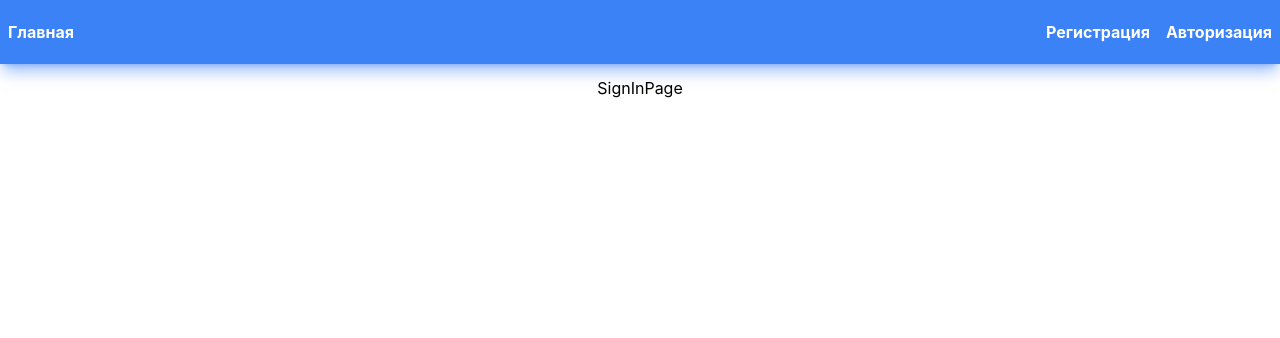
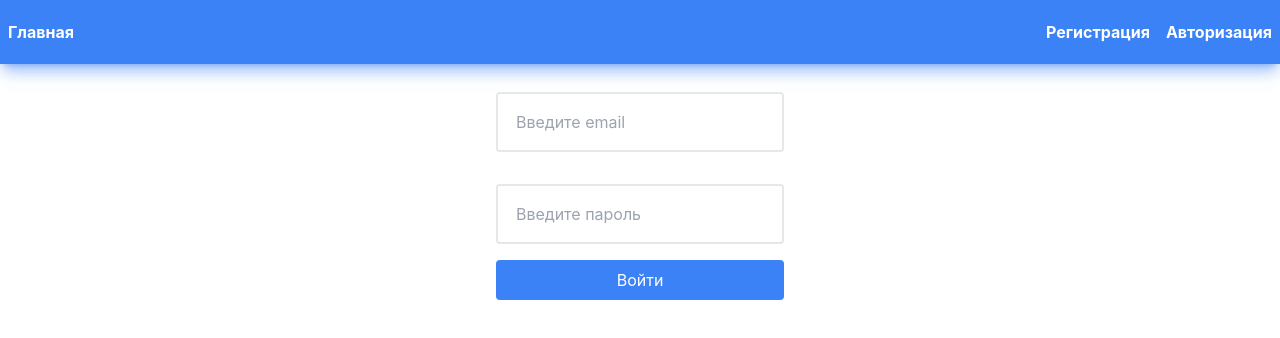
Before and after one commit to aylok1n/redux-authorization, a React (Create React App) app: page /signIn in a window 1280 px wide. Shown: the top 338 px of the page. Built offline with nearby package versions, Linux system fonts and the light colour scheme.

Commit message:
Create signin page

```diff
--- a/package.json
+++ b/package.json
@@ -17,7 +17,8 @@
     "react-router-dom": "6",
     "react-scripts": "5.0.1",
     "typescript": "^4.4.2",
-    "web-vitals": "^2.1.0"
+    "web-vitals": "^2.1.0",
+    "yup": "^0.32.11"
   },
   "scripts": {
     "start": "react-scripts start",
@@ -44,6 +45,7 @@
     ]
   },
   "devDependencies": {
+    "@types/yup": "^0.29.13",
     "autoprefixer": "^10.4.5",
     "postcss": "^8.4.13",
     "tailwindcss": "^3.0.24"
--- a/src/components/pages/singnIn.tsx
+++ b/src/components/pages/singnIn.tsx
@@ -1,11 +1,51 @@
+import { useRef } from "react"
+import { useDispatch } from "react-redux"
 import { Navigate } from "react-router-dom"
+import { setSignInEmail, setSignInPassword } from "../../redux/forms/signInSlice"
 import { useAppSelector } from "../../redux/hooks"
+import { Input } from "../ui/input"
+
+
 
 export const SignInPage = () => {
-    const user = useAppSelector((state) => state.user)
+    const { user, signIn } = useAppSelector((state) => state)
+    const dispatch = useDispatch()
+
+    const emailInput = useRef<Input>(null)
+    const passwordInput = useRef<Input>(null)
+
     if (!!user.email && !!user.password) return <Navigate to={'/'} />
 
+    const logIn = async () => {
+        const isEmailValid = await emailInput.current?.validate()
+        const isPasswordValid = await passwordInput.current?.validate()
+        if (isEmailValid && isPasswordValid) {
+
+        }
+    }
+
     return (
-        <main>SignInPage</main>
+        <main className="flex flex-col justify-center">
+            <Input
+                ref={emailInput}
+                value={signIn.email}
+                placeholder="Введите email"
+                onChange={(value) => dispatch(setSignInEmail(value))}
+                validationSchema={Input.validation.email}
+            />
+            <Input
+                ref={passwordInput}
+                value={signIn.password}
+                placeholder="Введите пароль"
+                onChange={(value) => dispatch(setSignInPassword(value))}
+                validationSchema={Input.validation.password}
+            />
+            <button
+                className="rounded bg-blue-500 hover:bg-blue-700 py-2 px-4 text-white"
+                onClick={logIn}
+            >
+                Войти
+            </button>
+        </main>
     )
 }
--- /dev/null
+++ b/src/components/ui/input.tsx
@@ -0,0 +1,92 @@
+import { ChangeEvent, Component, FocusEvent } from "react";
+import * as yup from 'yup';
+import { ValidationError } from "yup";
+import { AnyObject } from "yup/lib/object";
+import { RequiredStringSchema } from "yup/lib/string";
+enum inputStatus { blur, focus, error }
+
+interface P {
+    value: string
+    placeholder: string
+    onChange: (value: string) => void
+    validationSchema: RequiredStringSchema<string | undefined, AnyObject>
+}
+
+interface S {
+    status: inputStatus,
+    errorText?: string
+}
+
+
+export class Input extends Component<P, S> {
+    constructor(props: P) {
+        super(props)
+        this.state = {
+            status: inputStatus.blur,
+        }
+    }
+
+    static validation = {
+        email: yup.string().required('Обязательное поле').email('Введите корректный Email'),
+        password: yup
+            .string()
+            .required('Обязательное поле')
+            .min(4, 'Пароль должен содержать минимум 4 символа')
+            .max(10, 'Пароль должен содержать максимум 10 символов')
+            .matches(/[A-Z]/, 'Пароль должен содержать одну Заглавную букву'),
+
+    }
+
+    public validate = async () => {
+        const { value, validationSchema } = this.props
+        return validationSchema.validate(value)
+            .then((res) => {
+                this.setState({ status: inputStatus.blur, errorText: '' })
+                return false
+            })
+            .catch((res: ValidationError) => {
+                this.setState({ status: inputStatus.error, errorText: res.message })
+                return false
+            })
+    }
+
+    private handleChangeValue = (e: ChangeEvent<HTMLInputElement>) => {
+        this.setState({ status: inputStatus.focus, errorText: '' })
+        this.props.onChange(e.target.value)
+    }
+
+    private handleFocus = (e: FocusEvent<HTMLInputElement, Element>) => {
+        if (!this.state.errorText) this.setState({ status: inputStatus.focus })
+    }
+
+    private handleBlur = (e: FocusEvent<HTMLInputElement, Element>) => {
+        this.setState({ status: inputStatus.blur })
+    }
+
+    public render() {
+        const { placeholder, value } = this.props
+        const { status, errorText = '' } = this.state
+
+        let borderColor = 'border-grey'
+        if (status === inputStatus.focus) borderColor = 'border-blue-500'
+        else if (status === inputStatus.error) borderColor = 'border-red-700'
+
+        return (
+            <div className="flex bg-white items-center justify-center w-full my-4 flex-col">
+                <div className={`px-4 py-2 border-2 ${borderColor} rounded`}>
+                    <input
+                        value={value}
+                        type="text"
+                        className="appearance-none border-2 border-white rounded w-full py-2 text-grey-darker leading-tight focus:outline-none focus:bg-white focus:border-white"
+                        placeholder={placeholder}
+                        onChange={this.handleChangeValue}
+                        onFocus={this.handleFocus}
+                        onBlur={this.handleBlur}
+                    />
+                </div>
+                <span className={'text-red-700'}>{errorText}</span>
+            </div>
+        )
+    }
+
+}
--- a/src/redux/forms/changePasswordSlice.ts
+++ b/src/redux/forms/changePasswordSlice.ts
@@ -1,9 +1,9 @@
 import { createSlice, PayloadAction } from '@reduxjs/toolkit'
 
 interface ChangePasswordState {
-    oldPassword: String,
-    password: String,
-    newPassword: String,
+    oldPassword: string,
+    password: string,
+    newPassword: string,
 }
 
 const initialState: ChangePasswordState = {
--- a/src/redux/forms/signInSlice.ts
+++ b/src/redux/forms/signInSlice.ts
@@ -1,8 +1,8 @@
 import { createSlice, PayloadAction } from '@reduxjs/toolkit'
 
 interface SignInState {
-    email: String,
-    password: String
+    email: string,
+    password: string
 }
 
 const initialState: SignInState = {
--- a/src/redux/forms/signUpSlice.ts
+++ b/src/redux/forms/signUpSlice.ts
@@ -1,9 +1,9 @@
 import { createSlice, PayloadAction } from '@reduxjs/toolkit'
 
 interface SignUpState {
-    email: String,
-    password: String
-    confirmPassword: String
+    email: string,
+    password: string
+    confirmPassword: string
 }
 
 const initialState: SignUpState = {
--- a/tailwind.config.js
+++ b/tailwind.config.js
@@ -1,4 +1,9 @@
 module.exports = {
+  mode: 'jit',
+  purge: [
+    './public/**/*.html',
+    './src/**/*.{js,jsx,ts,tsx,vue}',
+  ],
   content: [
     "./src/**/*.{js,jsx,ts,tsx}",
   ],
```
Also changed, not shown: src/redux/userSlice.ts (+4 -4 lines), 2 other files (tests, documents, lock files or other folders).
